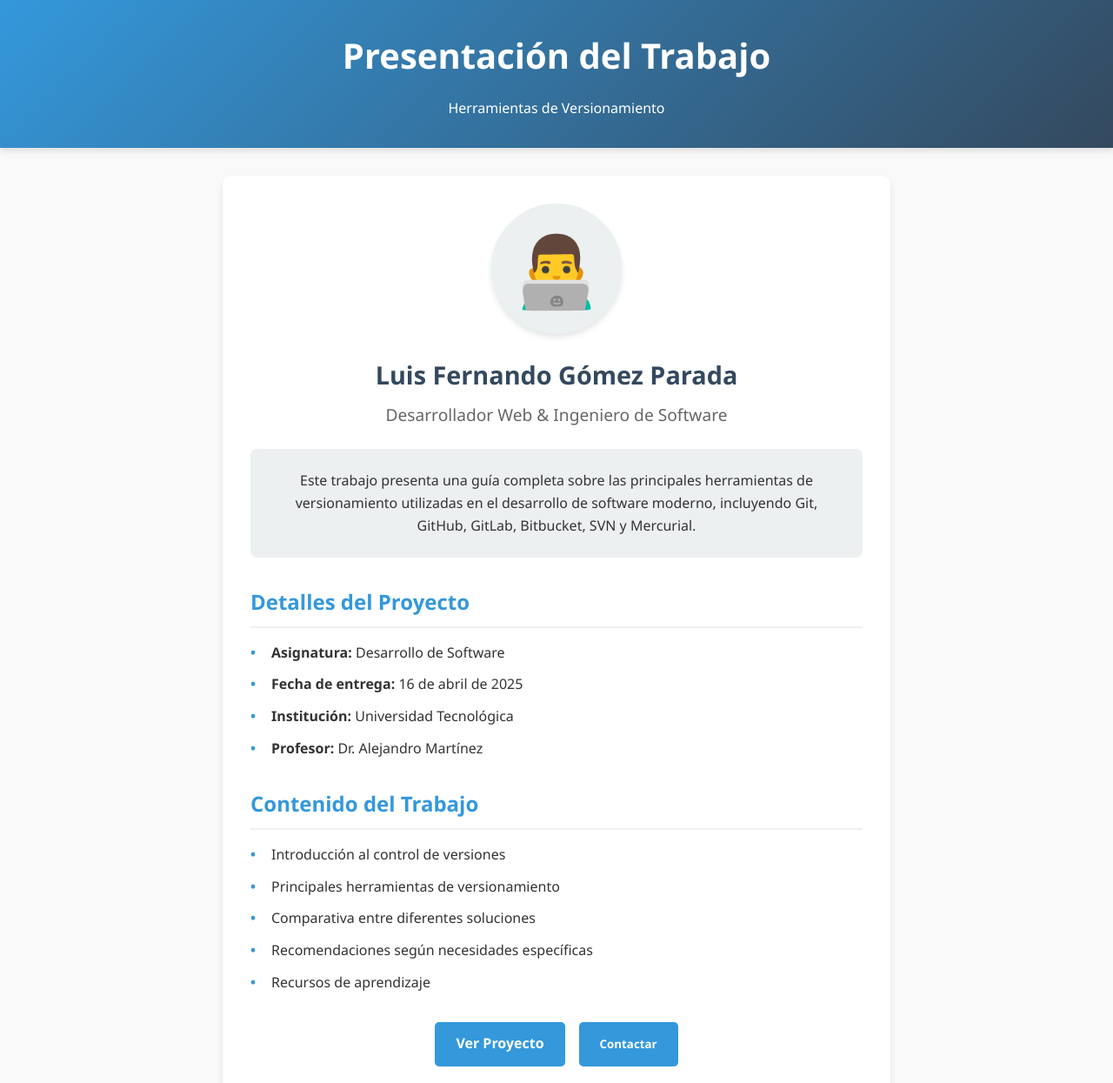
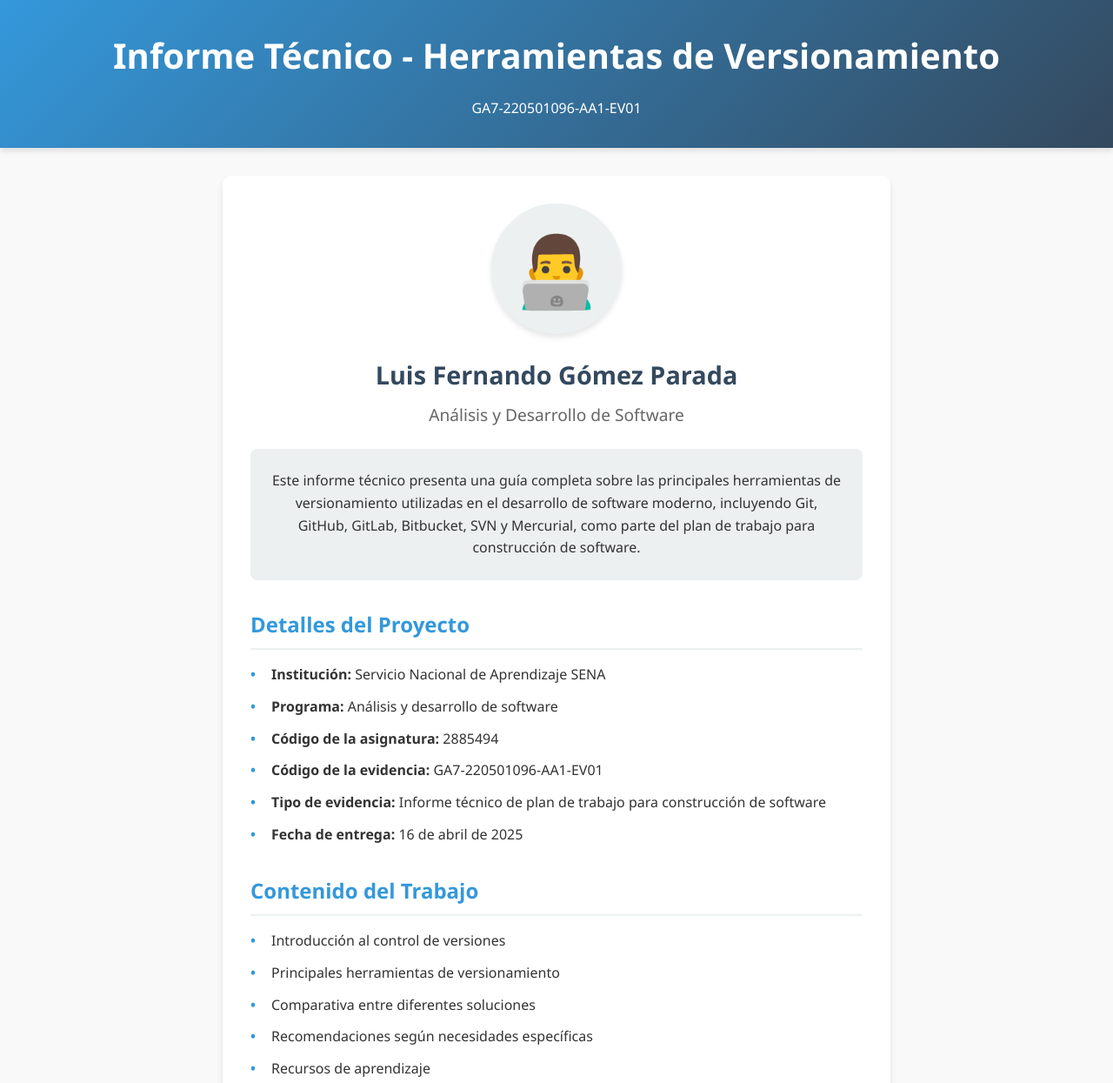
Before and after one commit to fergmoon1/GA7-220501096-AA1-EV01, a website built with webpack: page Presentacion.html in a window 1280 px wide. Shown: the top 1245 px of the page at 87% size. Built offline with nearby package versions, Linux system fonts and the light colour scheme.

Commit message:
Actualización Presentación

```diff
--- a/Presentacion.html
+++ b/Presentacion.html
@@ -3,7 +3,7 @@
 <head>
   <meta charset="UTF-8">
   <meta name="viewport" content="width=device-width, initial-scale=1.0">
-  <title>Presentación del Trabajo</title>
+  <title>Informe Técnico - SENA - Herramientas de Versionamiento</title>
   <style>
     :root {
       --primary-color: #3498db;
@@ -192,8 +192,8 @@
 </head>
 <body>
 <header>
-  <h1>Presentación del Trabajo</h1>
-  <p>Herramientas de Versionamiento</p>
+  <h1>Informe Técnico - Herramientas de Versionamiento</h1>
+  <p>GA7-220501096-AA1-EV01</p>
 </header>
 
 <div class="container">
@@ -203,19 +203,21 @@
     </div>
 
     <h2 class="name">Luis Fernando Gómez Parada</h2>
-    <p class="subtitle">Desarrollador Web & Ingeniero de Software</p>
+    <p class="subtitle">Análisis y Desarrollo de Software</p>
 
     <div class="project-description">
-      <p>Este trabajo presenta una guía completa sobre las principales herramientas de versionamiento utilizadas en el desarrollo de software moderno, incluyendo Git, GitHub, GitLab, Bitbucket, SVN y Mercurial.</p>
+      <p>Este informe técnico presenta una guía completa sobre las principales herramientas de versionamiento utilizadas en el desarrollo de software moderno, incluyendo Git, GitHub, GitLab, Bitbucket, SVN y Mercurial, como parte del plan de trabajo para construcción de software.</p>
     </div>
 
     <div class="info-section">
       <h2>Detalles del Proyecto</h2>
       <ul class="info-list">
-        <li><strong>Asignatura:</strong> Desarrollo de Software</li>
+        <li><strong>Institución:</strong> Servicio Nacional de Aprendizaje SENA</li>
+        <li><strong>Programa:</strong> Análisis y desarrollo de software</li>
+        <li><strong>Código de la asignatura:</strong> 2885494</li>
+        <li><strong>Código de la evidencia:</strong> GA7-220501096-AA1-EV01</li>
+        <li><strong>Tipo de evidencia:</strong> Informe técnico de plan de trabajo para construcción de software</li>
         <li><strong>Fecha de entrega:</strong> 16 de abril de 2025</li>
-        <li><strong>Institución:</strong> Universidad Tecnológica</li>
-        <li><strong>Profesor:</strong> Dr. Alejandro Martínez</li>
       </ul>
     </div>
 
@@ -238,8 +240,9 @@
 </div>
 
 <footer>
-  <p>&copy; 2025 Luis Fernando Gómez Parada. Todos los derechos reservados.</p>
-  <p>Contacto: <a href="mailto:luisfernando.gomez@ejemplo.com">luisfernando.gomez@ejemplo.com</a></p>
+  <p>&copy; 2025 Luis Fernando Gómez Parada - Servicio Nacional de Aprendizaje SENA</p>
+  <p>Programa de Análisis y Desarrollo de Software - Código 2885494</p>
+  <p>Evidencia: GA7-220501096-AA1-EV01</p>
 </footer>
 </body>
 </html>
```
